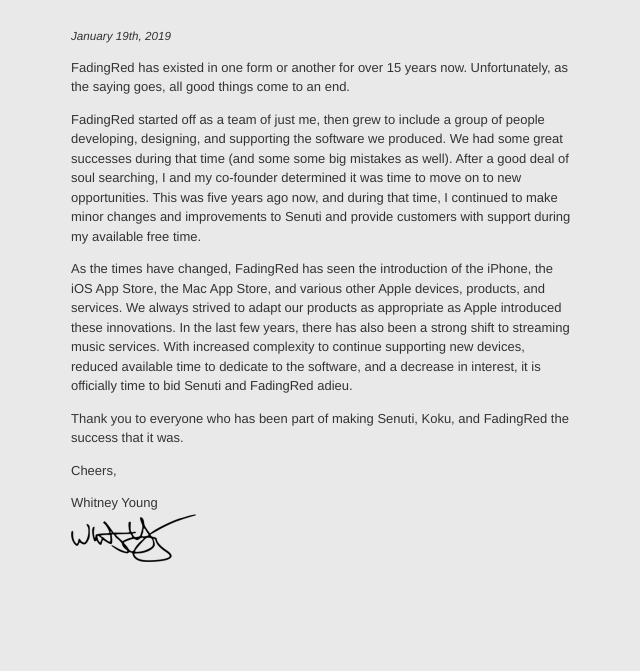
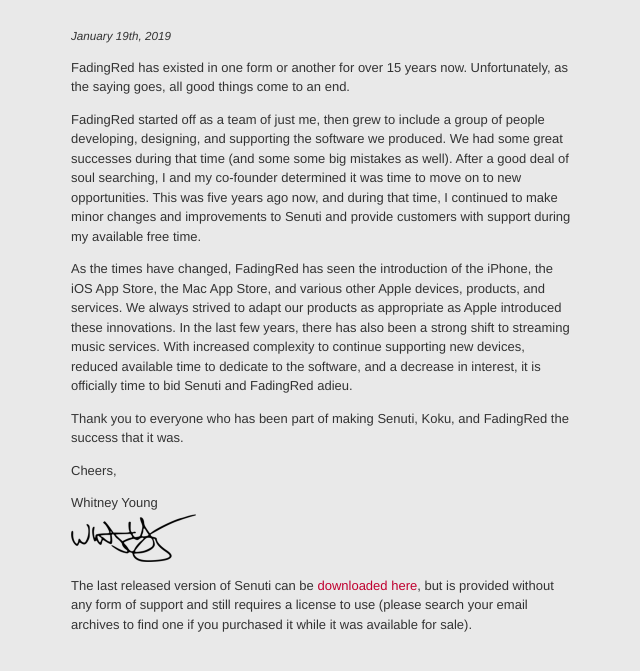
Before and after one commit to fadingred/fadingred.com, a plain HTML site: page index.html in a window 1280 px wide. Shown: the part 335-1006 px from the top of the page, without its empty margins (319-959 px from the left). Before the commit the page ends 951 px from the top, so only its background shows below. Drawn offline with Linux system fonts and the light colour scheme.

Commit message:
Add final Senuti release download link

```diff
--- a/index.html
+++ b/index.html
@@ -69,5 +69,8 @@
     Whitney Young
     <img src="signature.png" width="250" height="100" alt="Whitney Young">
   </p>
+  <p>
+    The last released version of Senuti can be <a href="senuti_1.3.5.zip">downloaded here</a>, but is provided without any form of support and still requires a license to use (please search your email archives to find one if you purchased it while it was available for sale).
+  </p>
 </body>
 </html>
```
Also changed, not shown: 3 other files.
